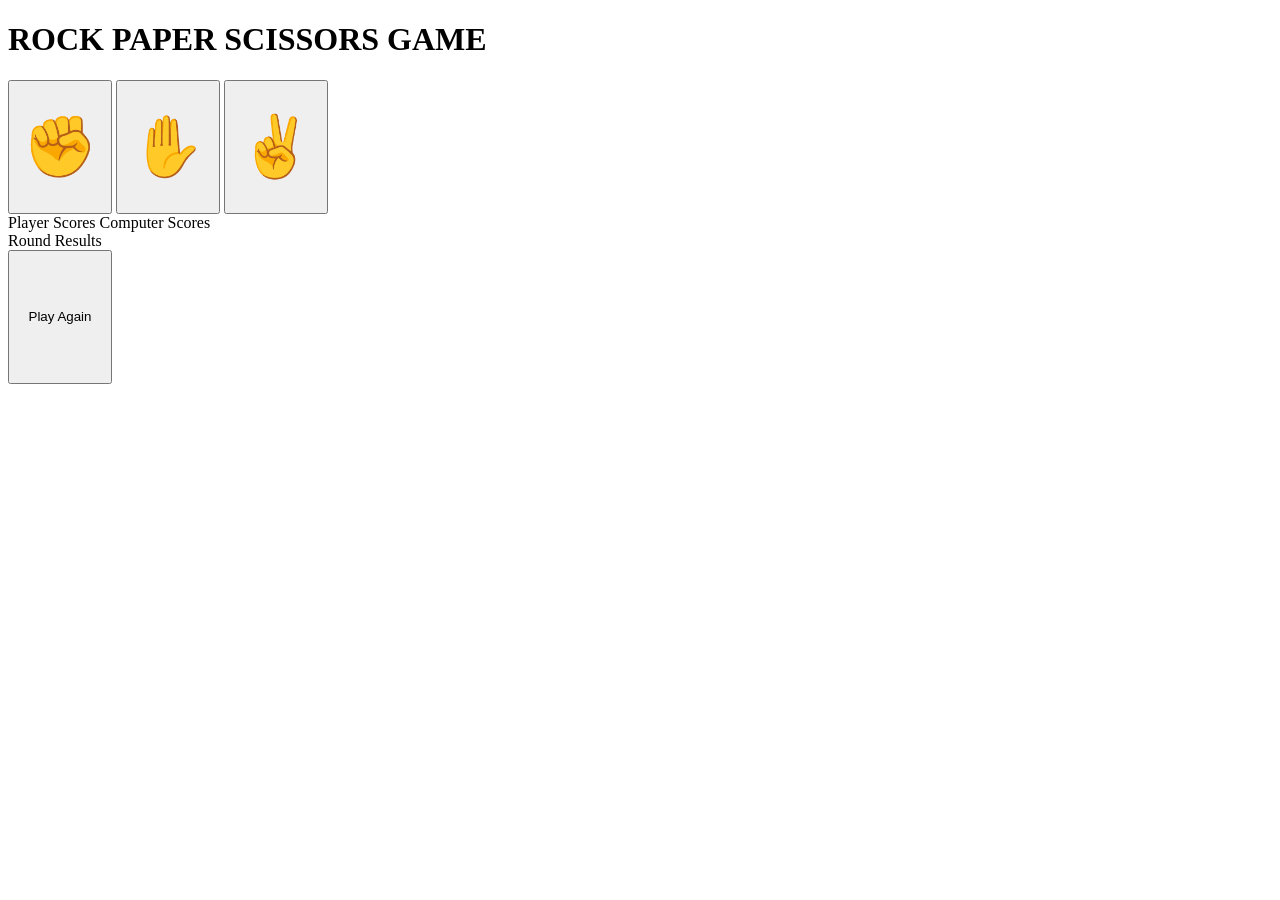
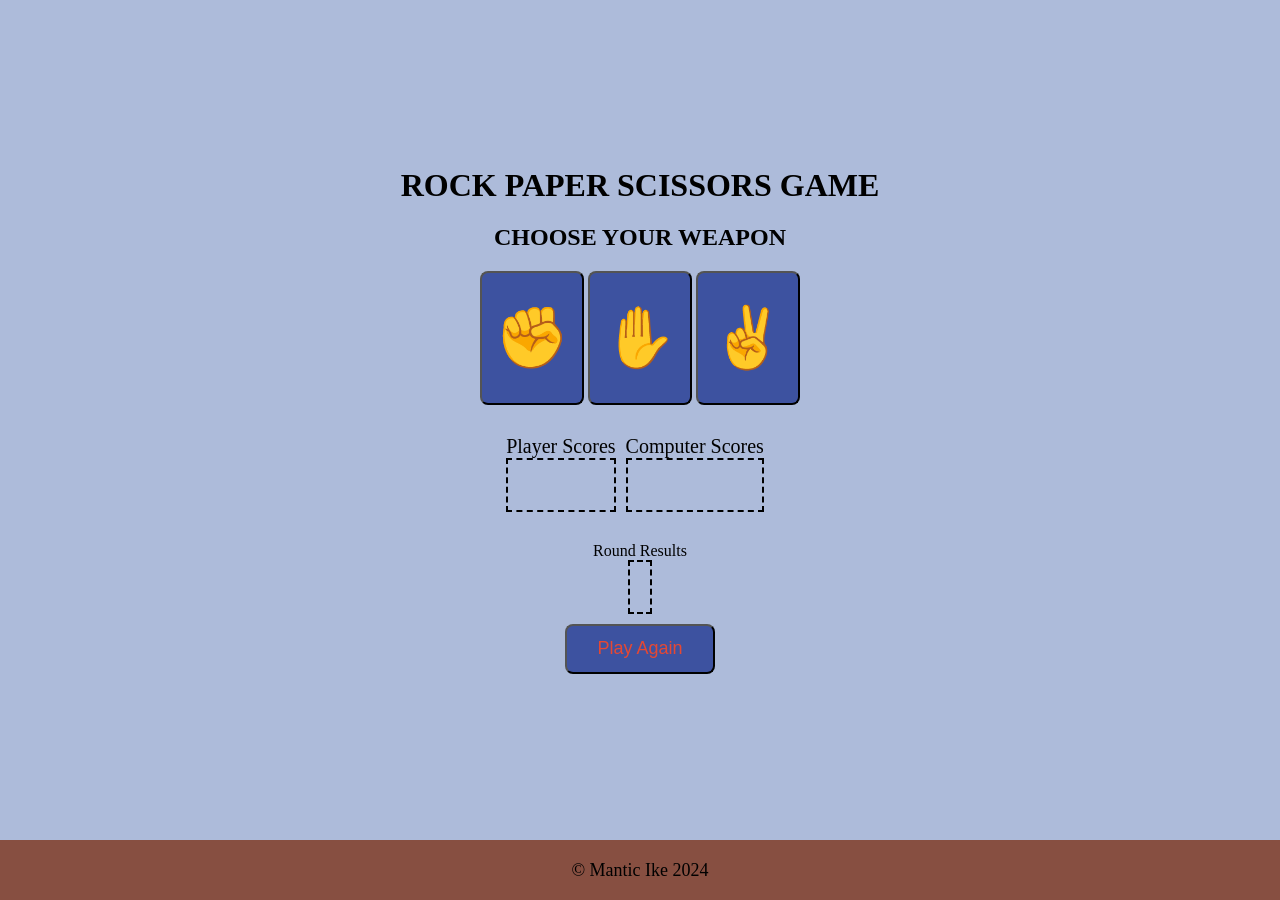
Before and after one commit to manticike/rock-paper-scissors, a plain HTML site: page index.html in a window 1280 px wide. Before the commit the page ends 800 px from the top, so only its background shows below. Drawn offline with Linux system fonts and the light colour scheme.

Commit message:
Rock Paper Scissors Project is done

```diff
--- a/index.html
+++ b/index.html
@@ -6,8 +6,9 @@
    <link rel="stylesheet" href="styles.css">
   </head>
   <body>
-
-    <h1>ROCK PAPER SCISSORS GAME</h1>
+    <div id="main-container">
+      <h1 class="main-heading">ROCK PAPER SCISSORS GAME</h1>
+      <h2 class="sub-heading">CHOOSE YOUR WEAPON</h2>
       <div class="playerChoice">
         <button class="rps-btn" id="rock">✊</button>
         <button class="rps-btn" id="paper">✋</button>
@@ -15,13 +16,12 @@
       </div>
 
       <div class="scoresLabel">
-      <span id="playerScoreLabel">Player Scores</span>
-      <span id="computerScoresLabel">Computer Scores</span>
+        <div id="playerScoreLabel">Player Scores
+          <div id="playerScores"></div>
         </div>
-
-    <div class="scores">
-      <div id="playerScores"></div>
+        <div id="computerScoresLabel">Computer Scores
           <div id="computerScores"></div>
+        </div>
       </div>
 
       <div><span id="results">Round Results</span></div>
@@ -29,6 +29,10 @@
 
       <!--Restart game-->
       <button id="reset-game">Play Again</button>
+    </div>
+
+     <!--Footer menu-->
+    <footer class="footer">&copy Mantic Ike <span id="current-year"></span></footer>
     <script src="rps.js"></script>
   </body>
 </html>
--- a/rps.js
+++ b/rps.js
@@ -9,6 +9,10 @@ const roundResults = document.querySelector('#roundWinner');
 
 const restartGame = document.querySelector('#reset-game');
 
+// Update the footer with the current year
+const currentYear = document.querySelector('#current-year');
+
+currentYear.textContent = new Date().getFullYear();
 
 playerButton.forEach(button => { button.addEventListener('click', getPlayerChoice) });
 
@@ -56,16 +60,15 @@ function getPlayerChoice(e) {
 }
 
 
-// function playGame() {
-//   for(let i = 0; i < 5; i++){
-//     const computerSelection = getComputerChoice();
-//     let humanSelection = getPlayerChoice(e);
-//     // Calling the function playRound to play the game 5 times
-//     console.log(playRound(humanSelection, computerSelection));
-//     console.log(`Your Score is: ${humanScore} and computer score is ${computerScore}`);
-//   }
-// }
-
+function playGame() {
+  for(let i = 0; i < 5; i++){
+    const computerSelection = getComputerChoice();
+    let humanSelection = getPlayerChoice(e);
+    // Calling the function playRound to play the game 5 times
+    console.log(playRound(humanSelection, computerSelection));
+    console.log(`Your Score is: ${humanScore} and computer score is ${computerScore}`);
+  }
+}
 
 // A button to reset the game
 restartGame.addEventListener('click', function refreshGame() {
--- a/styles.css
+++ b/styles.css
@@ -1,3 +1,7 @@
+* {
+  padding: 0;
+  margin: 0;
+}
 
 button {
   display: inline-block;
@@ -6,8 +10,65 @@ button {
   margin: 0;
   vertical-align: top;
   width: 104px;
+  background-color: #3D52A0;
+  border-radius: 8px;
 }
 
 .rps-btn {
   font-size: 60px;
 }
+
+
+#reset-game{
+  width: 150px;
+  height: 50px;
+  color: #E64833;
+  font-size: 18px;
+}
+
+#main-container {
+  display: flex;
+  flex-direction: column;
+  justify-content: center;
+  align-items: center;
+  padding: 20px;
+  background-color: #ADBBDA;
+  height: 100vh;
+
+}
+
+.main-heading, .sub-heading {
+  padding-bottom: 20px;
+}
+
+.scoresLabel {
+  display: flex;
+  margin-top: 0;
+  justify-content: flex-start;
+  padding: 30px;
+}
+
+#playerScoreLabel, #computerScoresLabel{
+  margin-right: 10px;
+  font-size: 20px;
+}
+
+#playerScores, #computerScores, #roundWinner {
+  border: 2px dashed black;
+  height: 30px;
+  text-align: center;
+  padding: 10px;
+}
+
+#roundWinner {
+  color: #874F41;
+  margin-bottom: 10px;
+}
+
+.footer {
+  background-color: #874F41;
+  text-align: center;
+  font-size: large;
+  height: 40px;
+  padding-top: 20px;
+}
```
Lines whose indentation alone changed are shown as unchanged.
